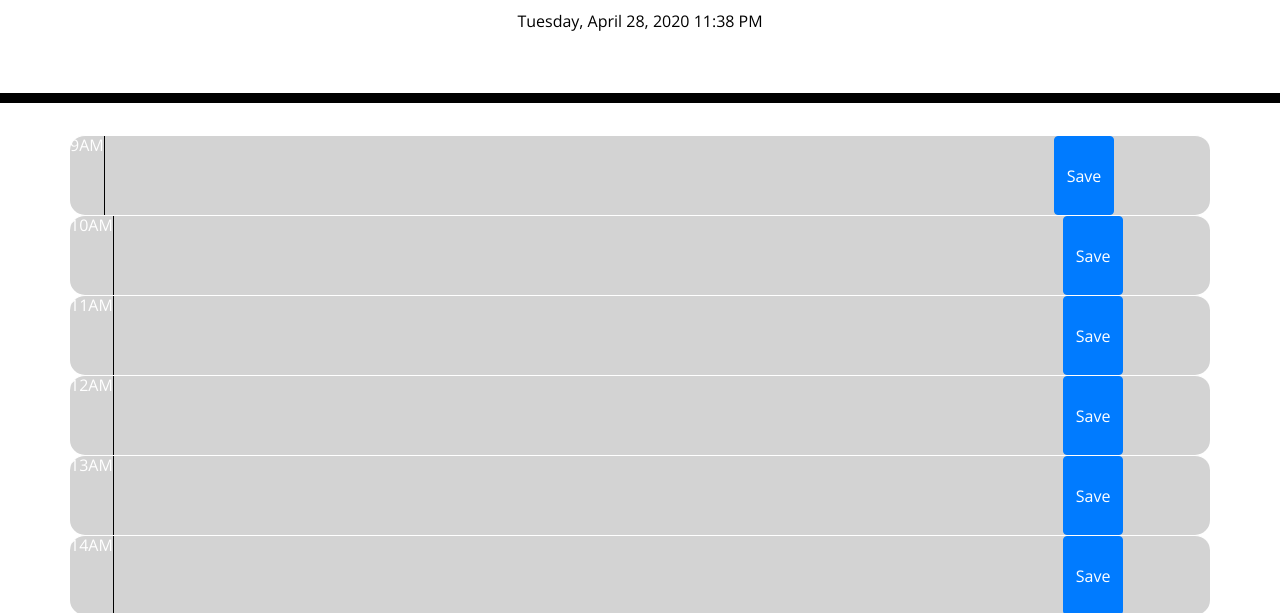
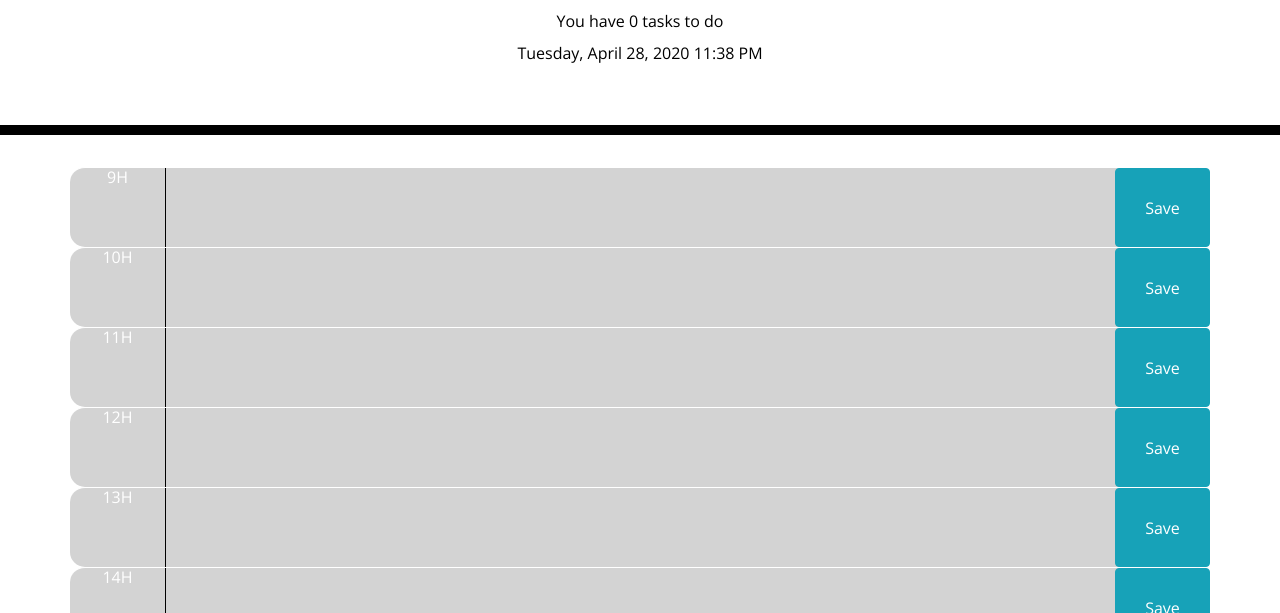
Before and after one commit to hedical/Day-Calendar, a plain HTML site: page Develop/index.html in a window 1280 px wide. Shown: the part 181-794 px from the top of the page. Drawn offline with nearby package versions, Linux system fonts and the light colour scheme.

Commit message:
added a task counter feature

```diff
--- a/Develop/app.js
+++ b/Develop/app.js
@@ -12,15 +12,8 @@ $(document).ready(function () {
     var time = moment().format('H');
     var currentDay = moment().format('LLLL');
     var numActualHour = parseInt(time, 10);
-    var countTask = "";
+    var count = 0;
     var hours = [9, 10, 11, 12, 13, 14, 15, 16, 17, 18, 19, 20, 21, 22, 23];
-
-    // var hours2 = ["9AM", "10AM", "11AM", "12PM", "1PM", "2PM", "3PM", "4PM", "5PM"];
-
-    // var time2 = moment().format('hA');
-    // console.log(time2);
-    // need to fix the AM-PM sytem
-    // need to store values as 9 AM, 10 AM ... and find the matching one to the actual hour. Then all the one after the actual hour matching value go green, and other grey
 
 
     // Save buttons to store in local storage
@@ -29,12 +22,13 @@ $(document).ready(function () {
         var textArea = $(`#text-${[index]}`).val();
         var hour = "hour-" + index;
         window.localStorage.setItem(hour, textArea);
+        count = 0;
+        $("#counter").html("");
+        countTask()
         // showAlert("Succesfully edited todo", "success");
         // renderTodos();
 
     })
-
-
 
 
     // Function to display the current day on top of the screen
@@ -47,10 +41,10 @@ $(document).ready(function () {
     // Function to generate all the calendar blocks
     function generateCalendar(arr) {
         for (var i = 0; i < arr.length; i++) {
-            $(".container").append(`<div id="hour-${arr[i]}" class="">
-            <h6 class="align-center">${arr[i]}AM</h6>
-            <textarea name="dunno" id="text-${arr[i]}" cols="100" rows="2"></textarea>
-            <button id= "btn-${arr[i]}" data-id= "${arr[i]}" class="btn btn-primary">Save</button>
+            $(".container").append(`<div class="" id="hour-${arr[i]}">
+            <h6 class="text-center col-1">${arr[i]}H</h6>
+            <textarea class="text-center col-10" id="text-${arr[i]}" name="dunno" cols="100" rows="2"></textarea>
+            <button class="btn btn-info col-1" id="btn-${arr[i]}" data-id="${arr[i]}">Save</button>
           </div>`)
         }
     } generateCalendar(hours)
@@ -72,22 +66,8 @@ $(document).ready(function () {
 
     } setColorBlocks(hours)
 
-    // //// test version 2
 
-    // function findGreen(arr, index) {
-
-    //     var newArr = [];
-    //     for (let i = index + 1; i < arr.length; i++) {
-    //         newArr.push(arr[i]);
-    //     }
-    //     return newArr;
-
-    // //////
-
-
-
-
-    // Get item from local storage on loading
+    // Get item from local storage on loading and counting the number of tasks
     function displayTask() {
 
         for (var i = 9; i < hours.length + 9; i++) { // 9 is the first hour of the day
@@ -102,4 +82,30 @@ $(document).ready(function () {
 
     } displayTask()
 
+    // NEW FEATURE : Task counter on top of the screen
+    function countTask() {
+
+        for (var i = 9; i < hours.length + 9; i++) {
+
+            var text = window.localStorage.getItem("hour-" + i);
+            $(`#text-${[i]}`).val(text);
+            if (text) {
+                count++
+                console.log(count);
+
+            }
+        } $("#counter").text((`You have ${count} tasks to do`))
+
+    } countTask()
+
+
+    function showAlert() {
+
+    }
+
+    // function reset(){
+
+    // }
+
+
 })
--- a/Develop/index.html
+++ b/Develop/index.html
@@ -18,12 +18,13 @@
     <h1 class="display-3">Work Day Scheduler</h1>
     <p class="lead">A simple calendar app for scheduling your work day</p>
     <p id="currentDay" class="lead"></p>
+    <p id="counter"></p>
   </header>
   <div class="container">
     <!-- <div id="hour-9" class="row time-block past">
-      <h4 class="align-center">9AM</h4>
-      <textarea name="dunno" id="" cols="100" rows="2"></textarea>
-      <button class="btn btn-primary">Save</button>
+      <h4 class="align-center col-2">9AM</h4>
+      <textarea class="col-8" name="dunno" id="" cols="100" rows="2"></textarea>
+      <button class="saveBtn">Save</button>
     </div> -->
   </div>
 
```
